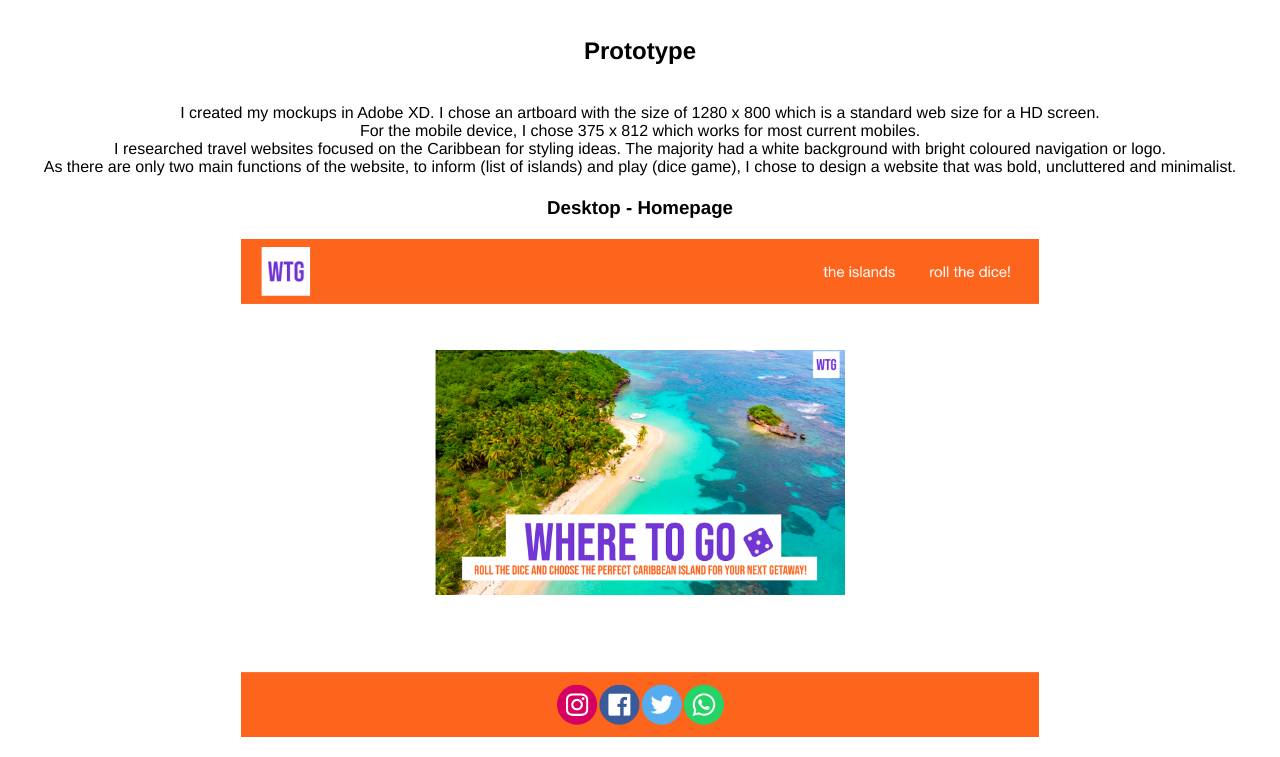
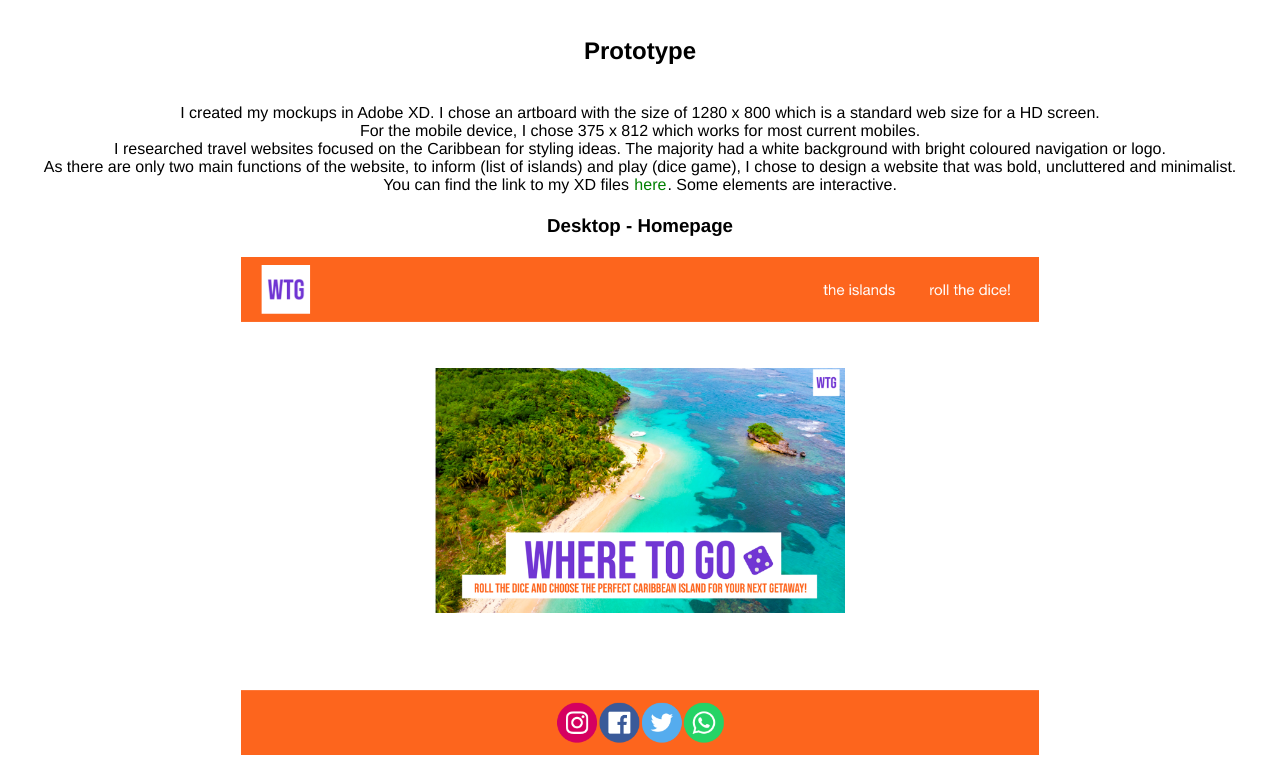
Before and after one commit to joellearcher/jad-visualdesign, a plain HTML site: page prototype.html in a window 1280 px wide. Shown: the part 73-830 px from the top of the page. Drawn offline with Linux system fonts and the light colour scheme.

Commit message:
25.07.20_2

```diff
--- a/prototype.html
+++ b/prototype.html
@@ -33,7 +33,13 @@
         logo. <br />
         As there are only two main functions of the website, to inform (list of
         islands) and play (dice game), I chose to design a website that was
-        bold, uncluttered and minimalist.
+        bold, uncluttered and minimalist. <br />
+        You can find the link to my XD files
+        <a
+          class="source-link"
+          href="https://xd.adobe.com/view/5b57e950-89d0-4a87-860e-3a2c1e8be26f-0e04/?fullscreen"
+          >here</a
+        >. Some elements are interactive.
       </p>
       <h3 class="small_title">Desktop - Homepage</h3>
       <img
```
